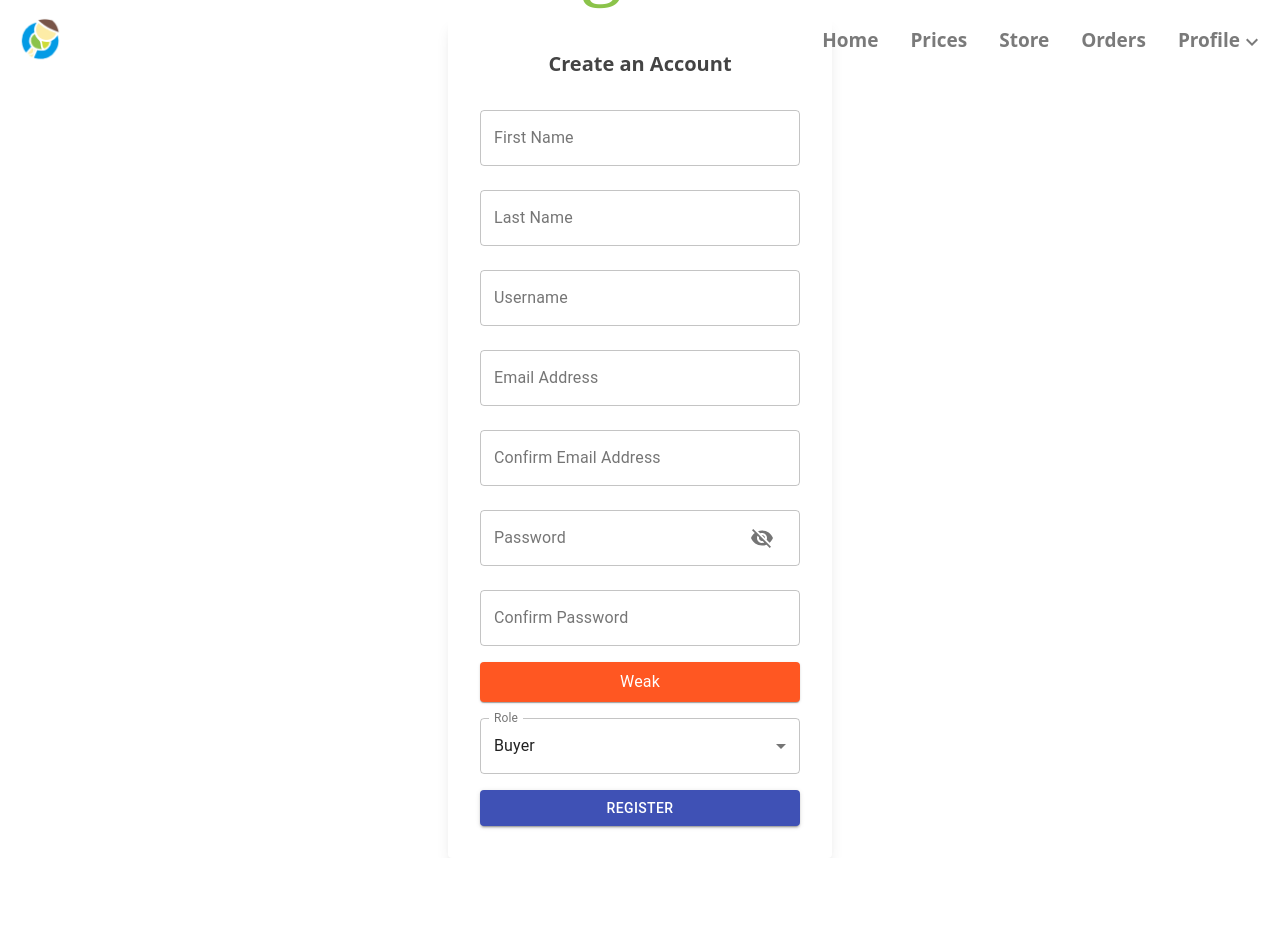
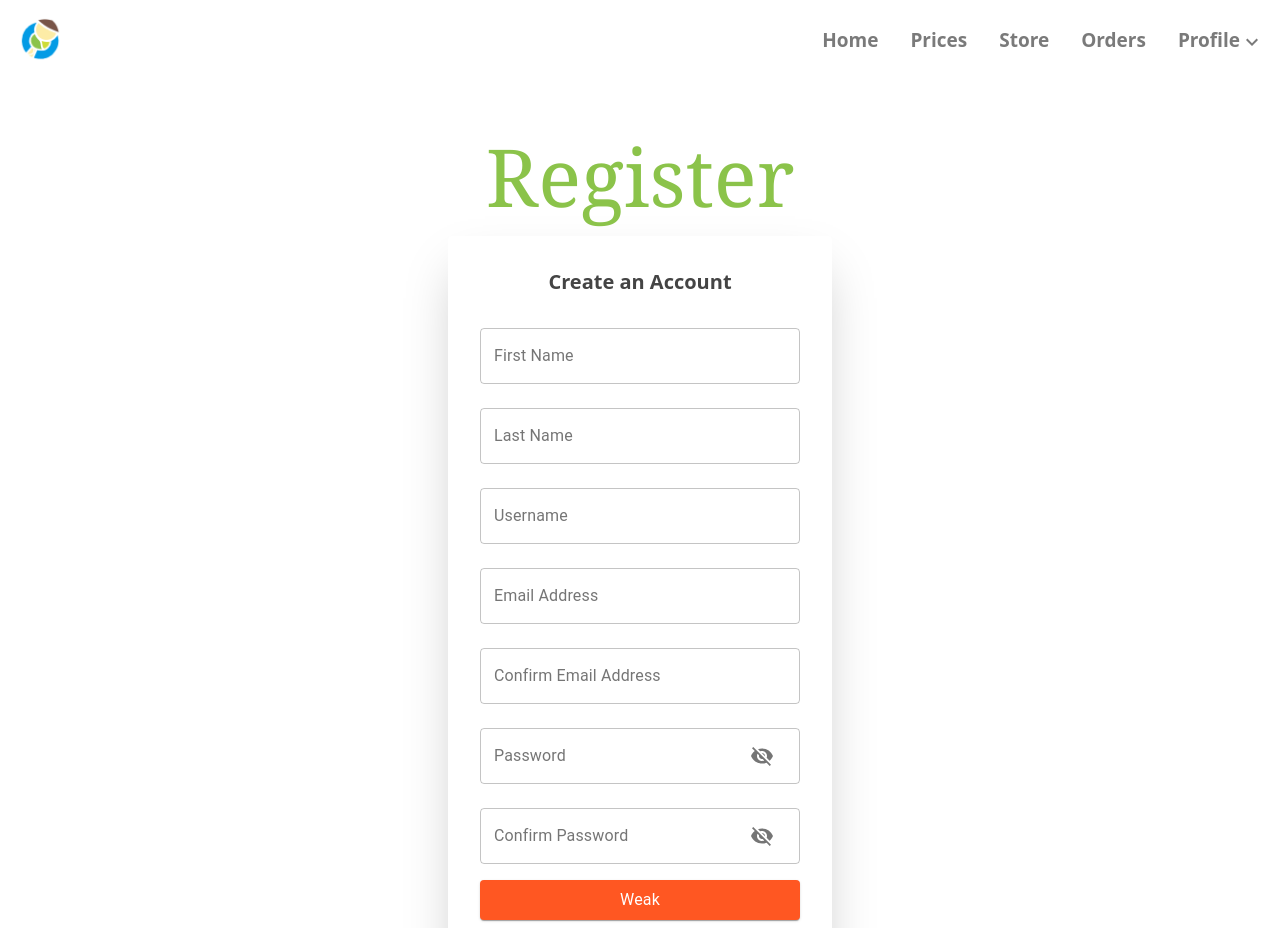
Before and after one commit to raymondaler2/Farmercado, a React (Vite) app in the folder client/: page /Register in a window 1280 px wide. Shown: the top 928 px of the page. Before the commit the page ends 858 px from the top, so only its background shows below. Built offline with nearby package versions, Linux system fonts and the light colour scheme; the HTML template or start-up script is replaced by a standard one.

Commit message:
implemented user registration

```diff
--- a/client/package.json
+++ b/client/package.json
@@ -17,7 +17,7 @@
     "@mui/icons-material": "^5.14.16",
     "@mui/material": "^5.14.17",
     "@supercharge/strings": "^2.0.0",
-    "axios": "^1.6.1",
+    "axios": "^1.6.2",
     "dotenv": "^16.3.1",
     "jsonwebtoken": "^9.0.2",
     "jwt-decode": "^4.0.0",
--- a/client/src/pages/login.jsx
+++ b/client/src/pages/login.jsx
@@ -23,7 +23,7 @@ const Login = () => {
         <h1 className="text-2xl text-center text-[#8BC34A] text-[5rem] mb-11 font-serif">
           Login
         </h1>
-        <div className="bg-white p-8 rounded w-96 shadow-lg mt-4">
+        <div className="bg-white p-8 rounded w-96 shadow-2xl mt-4">
           <h2 className="text-xl font-bold mb-4 text-center text-[#444444;]">
             Sign in to Your Account
           </h2>
@@ -86,7 +86,7 @@ const Login = () => {
             </div>
           </form>
         </div>
-        <div className="text-center mt-8 text-[#69717a]">
+        <div className="text-center mt-16 text-[#69717a]">
           <p>
             <Link to="/register" className="hover:underline">
               Register
--- a/client/src/pages/register.jsx
+++ b/client/src/pages/register.jsx
@@ -10,9 +10,12 @@ import {
   IconButton,
   InputAdornment,
 } from "@material-ui/core";
+import Snackbar from "@mui/material/Snackbar";
+import Alert from "@mui/material/Alert";
 import VisibilityIcon from "@mui/icons-material/Visibility";
 import VisibilityOffIcon from "@mui/icons-material/VisibilityOff";
 import PasswordStrengthIndicator from "./../components/PasswordStrengthIndicator .jsx";
+import axios from "axios";
 
 const Register = () => {
   const [firstName, setFirstName] = useState("");
@@ -23,11 +26,24 @@ const Register = () => {
   const [password, setPassword] = useState("");
   const [showPassword, setShowPassword] = useState(false);
   const [confirmPassword, setConfirmPassword] = useState("");
+  const [showconfirmPassword, setShowconfirmPassword] = useState(false);
   const [role, setRole] = useState("buyer");
+  const [isFormValid, setIsFormValid] = useState(false);
+  const [isSnackbarOpen, setIsSnackbarOpen] = useState(false);
+  const [snackbarMessage, setSnackbarMessage] = useState("");
+  const [isRegistrationSuccess, setIsRegistrationSuccess] = useState(false);
 
-  const handleRegister = () => {
-    // Add your registration logic here
-    console.log("Registration data:", {
+  const openSnackbar = (message) => {
+    setSnackbarMessage(message);
+    setIsSnackbarOpen(true);
+  };
+
+  const closeSnackbar = () => {
+    setIsSnackbarOpen(false);
+  };
+
+  const checkFormValidity = () => {
+    const fields = [
       firstName,
       lastName,
       username,
@@ -35,18 +51,72 @@ const Register = () => {
       confirmEmail,
       password,
       confirmPassword,
-      role,
-    });
+    ];
+
+    const isAllFieldsFilled = fields.every((field) => field.trim() !== "");
+
+    const isStrongPassword = /^(?=.*[a-z])(?=.*[A-Z])(?=.*\d).{5,}$/.test(
+      password
+    );
+
+    setIsFormValid(isAllFieldsFilled && isStrongPassword);
+  };
+
+  const handleInputChange = (valueSetter, value) => {
+    valueSetter(value);
+    checkFormValidity();
+  };
+
+  const handleRegister = async () => {
+    const emailRegex = /^[^\s@]+@[^\s@]+\.[^\s@]+$/;
+
+    if (!emailRegex.test(email)) {
+      openSnackbar("Invalid email address");
+      return;
+    }
+
+    if (email !== confirmEmail) {
+      openSnackbar("Email addresses do not match");
+      return;
+    }
+
+    if (password !== confirmPassword) {
+      openSnackbar("Passwords do not match");
+      return;
+    }
+
+    try {
+      const response = await axios.post("http://localhost:5000/api/user", {
+        first_name: firstName,
+        last_name: lastName,
+        username,
+        email,
+        password,
+        user_type: role,
+      });
+
+      if (response.status === 200) {
+        setIsRegistrationSuccess(true);
+        openSnackbar("Registration successful", "success");
+      } else {
+        setIsRegistrationSuccess(false);
+        openSnackbar("Registration failed", "error");
+      }
+    } catch (error) {
+      console.error("Error during registration:", error);
+      setIsRegistrationSuccess(false);
+      openSnackbar("Registration failed", "error");
+    }
   };
 
   return (
-    <div className="flex flex-col items-center justify-center h-screen bg-white">
+    <div className="flex flex-col items-center justify-center min-h-screen bg-white">
       <NavBar />
-      <div className="bg-white">
+      <div className="bg-white pt-[10rem] mb-20">
         <h1 className="text-2xl text-center text-[#8BC34A] text-[5rem] mb-11 font-serif">
           Register
         </h1>
-        <div className="bg-white p-8 rounded w-96 shadow-lg mt-4">
+        <div className="bg-white p-8 rounded w-96 shadow-2xl mt-4">
           <h2 className="text-xl font-bold mb-4 text-center text-[#444444;]">
             Create an Account
           </h2>
@@ -56,7 +126,7 @@ const Register = () => {
               fullWidth
               margin="normal"
               value={firstName}
-              onChange={(e) => setFirstName(e.target.value)}
+              onChange={(e) => handleInputChange(setFirstName, e.target.value)}
               variant="outlined"
             />
             <TextField
@@ -64,7 +134,7 @@ const Register = () => {
               fullWidth
               margin="normal"
               value={lastName}
-              onChange={(e) => setLastName(e.target.value)}
+              onChange={(e) => handleInputChange(setLastName, e.target.value)}
               variant="outlined"
             />
             <TextField
@@ -72,7 +142,7 @@ const Register = () => {
               fullWidth
               margin="normal"
               value={username}
-              onChange={(e) => setUsername(e.target.value)}
+              onChange={(e) => handleInputChange(setUsername, e.target.value)}
               variant="outlined"
             />
             <TextField
@@ -80,7 +150,7 @@ const Register = () => {
               fullWidth
               margin="normal"
               value={email}
-              onChange={(e) => setEmail(e.target.value)}
+              onChange={(e) => handleInputChange(setEmail, e.target.value)}
               variant="outlined"
             />
             <TextField
@@ -88,7 +158,9 @@ const Register = () => {
               fullWidth
               margin="normal"
               value={confirmEmail}
-              onChange={(e) => setConfirmEmail(e.target.value)}
+              onChange={(e) =>
+                handleInputChange(setConfirmEmail, e.target.value)
+              }
               variant="outlined"
             />
             <TextField
@@ -98,7 +170,7 @@ const Register = () => {
               margin="normal"
               variant="outlined"
               value={password}
-              onChange={(e) => setPassword(e.target.value)}
+              onChange={(e) => handleInputChange(setPassword, e.target.value)}
               InputProps={{
                 endAdornment: (
                   <InputAdornment position="end">
@@ -118,12 +190,32 @@ const Register = () => {
             />
             <TextField
               label="Confirm Password"
-              type={showPassword ? "text" : "password"}
+              type={showconfirmPassword ? "text" : "password"}
               fullWidth
               margin="normal"
               variant="outlined"
               value={confirmPassword}
-              onChange={(e) => setConfirmPassword(e.target.value)}
+              onChange={(e) =>
+                handleInputChange(setConfirmPassword, e.target.value)
+              }
+              InputProps={{
+                endAdornment: (
+                  <InputAdornment position="end">
+                    <IconButton
+                      aria-label="toggle password visibility"
+                      onClick={() =>
+                        setShowconfirmPassword(!showconfirmPassword)
+                      }
+                    >
+                      {showconfirmPassword ? (
+                        <VisibilityIcon />
+                      ) : (
+                        <VisibilityOffIcon />
+                      )}
+                    </IconButton>
+                  </InputAdornment>
+                ),
+              }}
             />
             <PasswordStrengthIndicator password={password} />
             <FormControl fullWidth variant="outlined">
@@ -145,10 +237,45 @@ const Register = () => {
               color="primary"
               fullWidth
               onClick={handleRegister}
+              disabled={!isFormValid}
+              style={
+                !isFormValid
+                  ? {
+                      color: "white",
+                      opacity: "0.5",
+                      backgroundColor: "#8BC34A",
+                      textTransform: "none",
+                      padding: "20px 10px 20px 10px",
+                      fontSize: "16px",
+                      fontWeight: "Bold",
+                    }
+                  : {
+                      color: "white",
+                      backgroundColor: "#8BC34A",
+                      textTransform: "none",
+                      padding: "20px 10px 20px 10px",
+                      fontSize: "16px",
+                      fontWeight: "Bold",
+                    }
+              }
             >
               Register
             </Button>
           </form>
+          <Snackbar
+            open={isSnackbarOpen}
+            autoHideDuration={6000}
+            onClose={closeSnackbar}
+          >
+            <Alert
+              elevation={6}
+              variant="filled"
+              onClose={closeSnackbar}
+              severity={isRegistrationSuccess ? "success" : "error"}
+            >
+              {snackbarMessage}
+            </Alert>
+          </Snackbar>
         </div>
       </div>
     </div>
```
Also changed, not shown: 1 other file (tests, documents, lock files or other folders).
